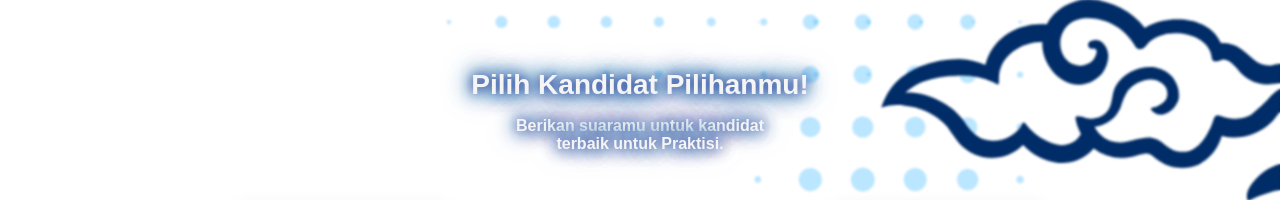
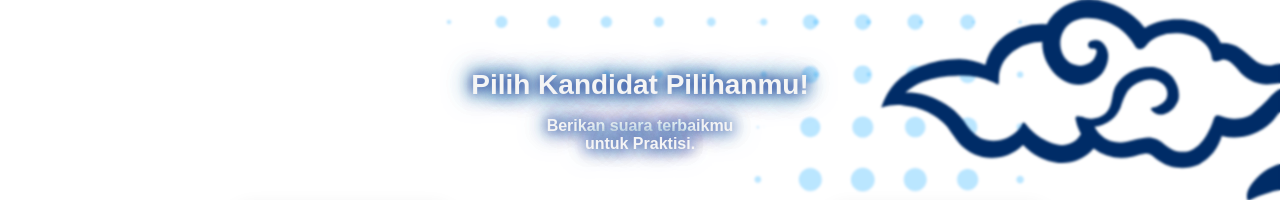
Before and after one commit to Apiii30/voting-web, a website: page public/index.html in a window 1280 px wide. Shown: the top 200 px of the page. Drawn offline with Linux system fonts and the light colour scheme; no server answers.

Commit message:
lastupdate

```diff
--- a/public/index.html
+++ b/public/index.html
@@ -10,8 +10,8 @@
 
     <div class="container">
         <h1 class="glow-text">Pilih Kandidat Pilihanmu!</h1>
-        <p class="glow-text">Berikan suaramu untuk kandidat <br>
-             terbaik untuk Praktisi.</p>
+        <p class="glow-text">Berikan suara terbaikmu <br>
+            untuk Praktisi.</p>
 
         <div class="vote-section">
 
```
